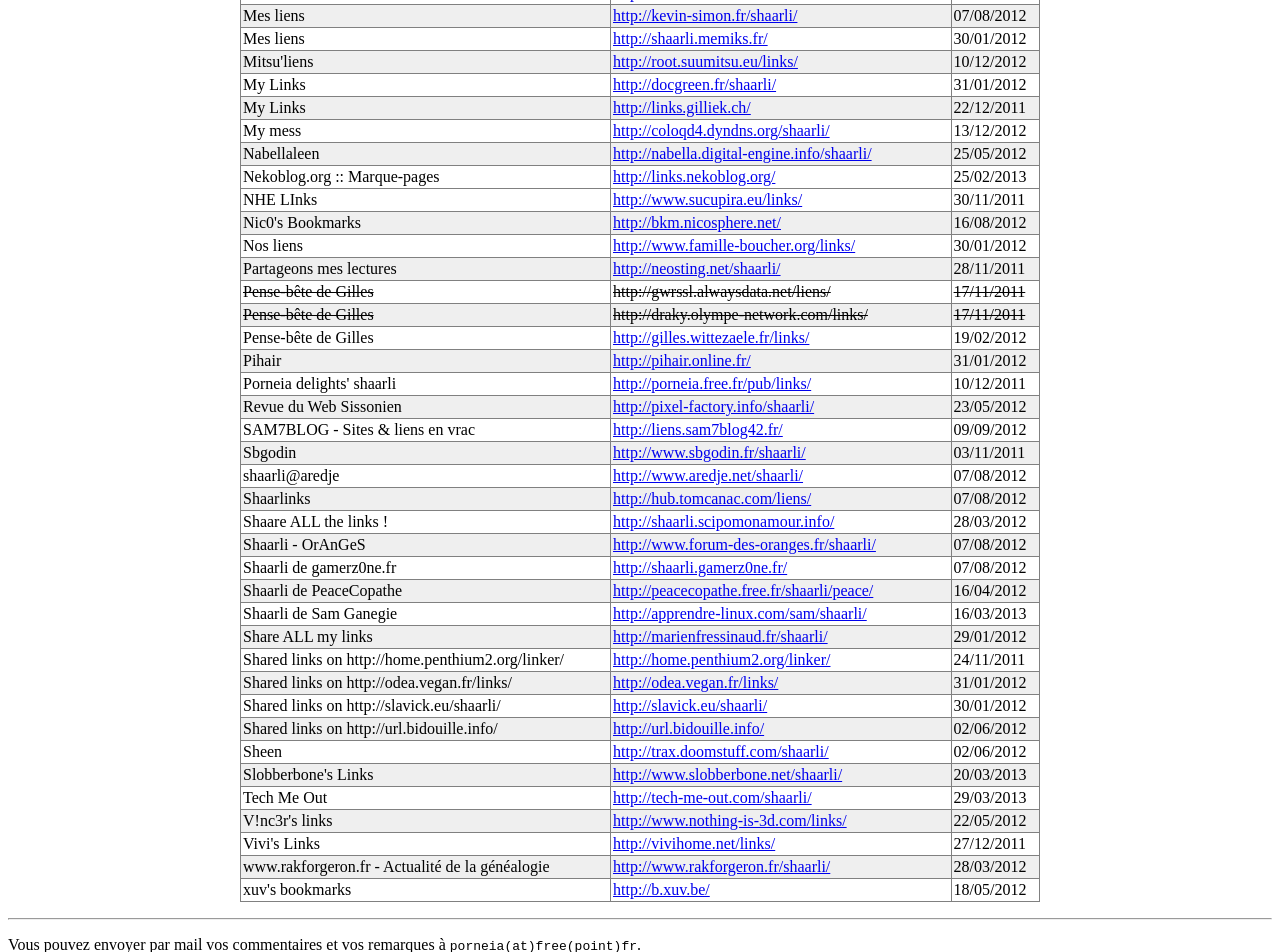
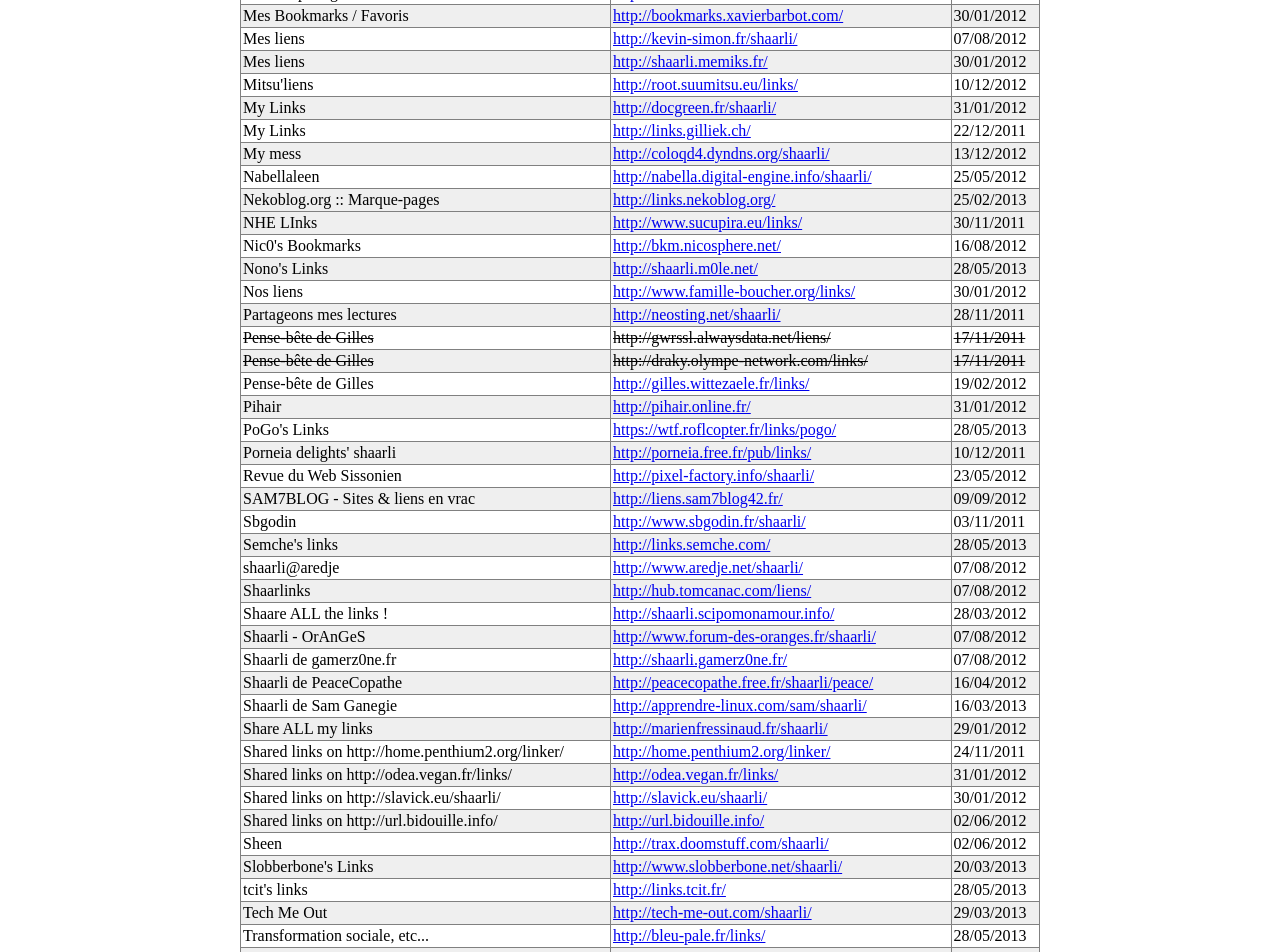
Before and after one commit to porneia/pub, a Jekyll site: the page built from bazaar/shaarli_online.html, in a window 1280 px wide and 1400 px high, scrolled down 1874 px. Shown: the top 952 px of the window. Built offline with Jekyll 4.4.1, drawn with Linux system fonts in a browser that asks for light colours; Markdown is read by kramdown in place of the engine named in the settings; some of the changed text lies outside the part shown.

Commit message:
New shaarlis

```diff
--- a/bazaar/shaarli_online.html
+++ b/bazaar/shaarli_online.html
@@ -42,495 +42,507 @@
   </tr>
 
   <tr>
+    <td>Bill2's Links</td>
+    <td><a href="http://links.bill2-software.com/shaarli/">http://links.bill2-software.com/shaarli/</a></td>
+    <td>28/05/2013</td>
+  </tr>
+
+  <tr class="ocolor">
     <td>Binerf's links</td>
     <td><a href="http://www.mygaia.org/shaarli/">http://www.mygaia.org/shaarli/</a></td>
     <td>07/08/2012</td>
   </tr>
 
-  <tr class="ocolor">
+  <tr>
     <td>BlankoLiens</td>
     <td><a href="https://olivier.dossmann.net/liens/">https://olivier.dossmann.net/liens/</a></td>
     <td>24/05/2012</td>
   </tr>
 
-  <tr>
+  <tr class="ocolor">
     <td>Bleiddwn's Shaarli</td>
     <td><a href="http://bleiddwn.com/links/">http://bleiddwn.com/links/</a></td>
     <td>28/03/2013</td>
   </tr>
 
-  <tr class="ocolor">
+  <tr>
     <td>BlueLinks</td>
     <td><a href="http://links.postblue.info/">http://links.postblue.info/</a></td>
     <td>25/01/2012</td>
   </tr>
 
-  <tr>
+  <tr class="ocolor">
     <td>Boîte à outils</td>
     <td><a href="http://maxime.richard9.free.fr/lien/">http://maxime.richard9.free.fr/lien/</a></td>
     <td>20/08/2012</td>
   </tr>
 
-  <tr class="ocolor">
+  <tr>
     <td>bookmark pinguoin</td>
     <td><a href="http://lepingouin.info/bookmark/">http://lepingouin.info/bookmark/</a></td>
     <td>31/01/2012</td>
   </tr>
 
-  <tr>
+  <tr class="ocolor">
     <td>Brèves du Planet Libre</td>
     <td><a href="http://liens.planet-libre.org/">http://liens.planet-libre.org/</a></td>
     <td>13/02/2012</td>
   </tr>
 
-  <tr class="ocolor">
+  <tr>
     <td>CAFAI, et plein de petits sucres autours</td>
     <td><a href="http://shaarli.cafai.fr/">http://shaarli.cafai.fr/</a></td>
     <td>21/05/2012</td>
   </tr>
 
-  <tr>
+  <tr class="ocolor">
     <td>Creposuke</td>
     <td><a href="http://www.creposuke.com/">http://www.creposuke.com/</a></td>
     <td>21/05/2012</td>
   </tr>
 
-  <tr class="ocolor">
+  <tr>
     <td>Cutaways</td>
     <td><a href="http://charlyecho.com/cutaways">http://charlyecho.com/cutaways/</a></td>
     <td>05/12/2012</td>
   </tr>
 
-  <tr>
+  <tr class="ocolor">
     <td>Cyril's shared links on tools.mecton.info</td>
     <td><a href="http://tools.mecton.info/shaarli/">http://tools.mecton.info/shaarli/</a></td>
     <td>31/01/2012</td>
   </tr>
 
-  <tr class="ocolor">
+  <tr>
     <td>De tout et de rien...</td>
     <td><a href="http://naxos.fr.free.fr/shaarli/">http://naxos.fr.free.fr/shaarli/</a></td>
     <td>25/05/2012</td>
   </tr>
 
-  <tr>
+  <tr class="ocolor">
     <td>Divers liens de MrKooky</td>
     <td><a href="http://mrkooky.legtux.org/shaarli/">http://mrkooky.legtux.org/shaarli/</a></td>
     <td>30/01/2012</td>
   </tr>
 
-  <tr class="ocolor">
+  <tr>
     <td>Dotmana interesting links</td>
     <td><a href="http://www.dotmana.com/shaarli/">http://www.dotmana.com/shaarli/</a></td>
     <td>11/01/2013</td>
   </tr>
 
-  <tr>
+  <tr class="ocolor">
     <td>En vrac</td>
     <td><a href="http://loeuillet.org/apps/links/">http://loeuillet.org/apps/links/</a></td>
     <td>13/02/2012</td>
   </tr>
 
-  <tr class="ocolor">
+  <tr>
     <td>Escales internautiques</td>
     <td><a href="http://tviblindi.legtux.org/shaarli/">http://tviblindi.legtux.org/shaarli/</a></td>
     <td>07/08/2012</td>
   </tr>
 
-  <tr>
+  <tr class="ocolor">
     <td>Espace de liberté</td>
     <td><a href="http://orangina-rouge.org/shaarli/">http://orangina-rouge.org/shaarli/</a></td>
     <td>05/07/2012</td>
   </tr>
 
-  <tr class="ocolor">
+  <tr>
     <td>Favoris de Chiche</td>
     <td><a href="http://chichelinux.be/favoris/">http://chichelinux.be/favoris/</a></td>
     <td>17/10/2011</td>
   </tr>
 
-  <tr>
+  <tr class="ocolor">
     <td>Favoris de l'agence Internet - Bretagne</td>
     <td><a href="http://perrot.thierry.free.fr/">http://perrot.thierry.free.fr/</a></td>
     <td>28/03/2012</td>
   </tr>
 
-  <tr class="ocolor">
+  <tr>
     <td>Fiat tux microblogging</td>
     <td><a href="https://mublog.fiat-tux.fr/">https://mublog.fiat-tux.fr/</a></td>
     <td>07/08/2012</td>
   </tr>
 
-  <tr>
+  <tr class="ocolor">
     <td>FULLINK</td>
     <td><a href="http://fullmaj.rd-h.fr/link/">http://fullmaj.rd-h.fr/link/</a></td>
     <td>31/01/2012</td>
   </tr>
 
-  <tr class="ocolor">
+  <tr>
     <td>fwix's links</td>
     <td><a href="http://yekri.net/">http://yekri.net/</a></td>
     <td>30/01/2012</td>
   </tr>
 
-  <tr>
+  <tr class="ocolor">
     <td>Gopi's Links</td>
     <td><a href="http://gaupy.org/shaarli/">http://gaupy.org/shaarli/</a></td>
     <td>20/05/2012</td>
   </tr>
 
-  <tr class="ocolor">
+  <tr>
     <td>Home social</td>
     <td><a href="http://social.homecomputing.fr/">http://social.homecomputing.fr/</a></td>
     <td>31/01/2012</td>
   </tr>
 
-  <tr>
+  <tr class="ocolor">
     <td>HowTommy | Liens et actu en vrac</td>
     <td><a href="http://liens.howtommy.net/">http://liens.howtommy.net/</a></td>
     <td>31/01/2012</td>
   </tr>
 
-  <tr class="ocolor">
+  <tr>
     <td>http://noxweb.dyndns.org/shaarli/</td>
     <td><a href="http://noxweb.dyndns.org/shaarli/">http://noxweb.dyndns.org/shaarli/</a></td>
     <td>02/06/2012</td>
   </tr>
 
-  <tr>
+  <tr class="ocolor">
     <td>IdleLinks</td>
     <td><a href="http://link.idleman.fr/">http://link.idleman.fr/</a></td>
     <td>22/11/2011</td>
   </tr>
 
-  <tr class="ocolor">
+  <tr>
     <td>Intéressant ?</td>
     <td><a href="http://sensini42.free.fr/shaarli/">http://sensini42.free.fr/shaarli/</a></td>
     <td>17/10/2011</td>
   </tr>
 
-  <tr>
+  <tr class="ocolor">
     <td>Kourai's Bookmarks and Links</td>
     <td><a href="http://shaarli.yggz.org/">http://shaarli.yggz.org/</a></td>
     <td>21/05/2012</td>
   </tr>
 
-  <tr class="ocolor">
+  <tr>
     <td>Le goinfre à liens Yunolog &amp; cie</td>
     <td><a href="https://rss.yunolog.org:4201/shaarli/">https://rss.yunolog.org:4201/shaarli/</a></td>
     <td>11/01/2013</td>
   </tr>
 
-  <tr>
+  <tr class="ocolor">
     <td>Le Shaarli de Genma</td>
     <td><a href="http://genma.free.fr/shaarli/">http://genma.free.fr/shaarli/</a></td>
     <td>28/06/2012</td>
   </tr>
 
-  <tr class="ocolor">
+  <tr>
     <td>Les bons liens du Gégé...</td>
     <td><a href="http://bookmarks.geekandfree.org/">http://bookmarks.geekandfree.org/</a></td>
     <td>31/01/2012</td>
   </tr>
 
-  <tr>
+  <tr class="ocolor">
     <td>Les liens</td>
     <td><a href="http://www.dadall.info/links/">http://www.dadall.info/links/</a></td>
     <td>12/08/2012</td>
   </tr>
 
-  <tr class="ocolor">
+  <tr>
     <td>Les liens de khrogos</td>
     <td><a href="http://khrogos.info/links/">http://khrogos.info/links/</a></td>
     <td>25/02/2012</td>
   </tr>
 
-  <tr>
+  <tr class="ocolor">
     <td>Les liens de Gatitac</td>
     <td><a href="http://links.gatitac.eu/">http://links.gatitac.eu/</a></td>
     <td>28/08/2012</td>
   </tr>
 
-  <tr class="ocolor">
+  <tr>
     <td>Les liens de Mazoutch</td>
     <td><a href="http://mazoutch.fr/">http://mazoutch.fr/</a></td>
     <td>13/02/2012</td>
   </tr>
 
-  <tr>
+  <tr class="ocolor">
     <td>Les Liens de Mohja</td>
     <td><a href="http://liens.mohja.fr/">http://liens.mohja.fr/</a></td>
     <td>13/02/2012</td>
   </tr>
 
-  <tr class="ocolor">
+  <tr>
     <td>Les Liens de Zanasha</td>
     <td><a href="http://zanasha-land.naeodeferra.fr/liens/">http://zanasha-land.naeodeferra.fr/liens/</a></td>
     <td>30/01/2012</td>
   </tr>
 
-  <tr>
+  <tr class="ocolor">
     <td>les liens du Colibri</td>
     <td><a href="http://colibri-libre.org/liens/">http://colibri-libre.org/liens/</a></td>
     <td>29/06/2012</td>
   </tr>
 
-  <tr class="ocolor">
+  <tr>
     <td>Les liens du JEEK</td>
     <td><a href="http://www.korezian.net/liens/">http://www.korezian.net/liens/</a></td>
     <td>30/09/2011</td>
   </tr>
 
-  <tr>
+  <tr class="ocolor">
     <td>Les liens de Kevin Merigot</td>
     <td><a href="http://www.mypersonnaldata.eu/shaarli/">http://www.mypersonnaldata.eu/shaarli/</a></td>
     <td>05/04/2013</td>
   </tr>
 
-  <tr class="ocolor">
+  <tr>
     <td>Les petits liens d'Alda</td>
     <td><a href="http://share.aldarone.fr/">http://share.aldarone.fr/</a></td>
     <td>07/11/2011</td>
   </tr>
 
-  <tr>
+  <tr class="ocolor">
     <td>Les piti liens de Vader</td>
     <td><a href="http://liens.vader.fr/">http://liens.vader.fr/</a></td>
     <td>14/12/2012</td>
   </tr>
 
-  <tr class="ocolor">
+  <tr>
     <td>Les si jolis liens de Cyrille BORNE</td>
     <td><a href="http://www.cyrille-borne.com/liens/">http://www.cyrille-borne.com/liens/</a></td>
     <td>06/08/2012</td>
   </tr>
 
-  <tr>
+  <tr class="ocolor">
     <td>li.sajous.net</td>
     <td><a href="http://li.sajous.net/">http://li.sajous.net/</a></td>
     <td>28/08/2012</td>
   </tr>
 
-  <tr class="ocolor">
+  <tr>
     <td>links.buntux.org</td>
     <td><a href="http://links.buntux.org/">http://links.buntux.org/</a></td>
     <td>28/05/2013</td>
   </tr>
 
-  <tr>
+  <tr class="ocolor">
     <td>Lien de Neuromancien</td>
     <td><a href="http://g.neuromancien.free.fr/shaarli/">http://g.neuromancien.free.fr/shaarli/</a></td>
     <td>10/02/2012</td>
   </tr>
 
-  <tr class="ocolor">
+  <tr>
     <td>Liens</td>
     <td><a href="http://199.59.247.93/links/">http://199.59.247.93/links/</a></td>
     <td>08/01/2013</td>
   </tr>
 
-  <tr>
+  <tr class="ocolor">
     <td>Liens &quot;A lire ailleurs&quot; du diplodocus</td>
     <td><a href="http://www.ventredudiplodocus.fr/liens/">http://www.ventredudiplodocus.fr/liens/</a></td>
     <td>05/06/2012</td>
   </tr>
 
-  <tr class="ocolor">
+  <tr>
     <td>Liens [quaternum]</td>
     <td><a href="http://liens.quaternum.net/">http://liens.quaternum.net/</a></td>
     <td>01/04/2012</td>
   </tr>
 
-  <tr>
+  <tr class="ocolor">
     <td>Liens Charlyecho</td>
     <td><a href="http://liens.charlyecho.com/">http://liens.charlyecho.com/</a></td>
     <td>07/08/2012</td>
   </tr>
 
-  <tr class="ocolor">
+  <tr>
     <td>Liens éclairs</td>
     <td><a href="http://bajazet.fr/shaarli/">http://bajazet.fr/shaarli/</a></td>
     <td>01/10/2012</td>
   </tr>
 
-  <tr>
+  <tr class="ocolor">
     <td>Liens Ecyseo</td>
     <td><a href="http://bookmarks.ecyseo.com">http://bookmarks.ecyseo.com/</a></td>
     <td>14/02/2012</td>
   </tr>
 
-  <tr class="ocolor">
+  <tr>
     <td>Liens en vrac</td>
     <td><a href="http://korzilius.host22.com/shaarli/">http://korzilius.host22.com/shaarli/</a></td>
     <td>07/08/2012</td>
   </tr>
 
-  <tr>
+  <tr class="ocolor">
     <td>Liens en vrac</td>
     <td><a href="http://links.kevinvuilleumier.net/">http://links.kevinvuilleumier.net/</a></td>
     <td>04/03/2013</td>
+  <tr>
+
   <tr class="ocolor">
-
-  <tr>
     <td>Liens en vrac</td>
     <td><a href="http://tartiflettebsd.net/links/">http://tartiflettebsd.net/links/</a></td>
     <td>30/01/2012</td>
   </tr>
 
-  <tr class="ocolor">
+  <tr>
     <td>Liens en vrac</td>
     <td><a href="http://tiphainebuccino.com/links/">http://tiphainebuccino.com/links/</a></td>
     <td>30/01/2012</td>
   </tr>
 
-  <tr>
+  <tr class="ocolor">
     <td>Liens en vrac de FChaix</td>
     <td><a href="http://fchaix.eu/shaarli/">http://fchaix.eu/shaarli/</a></td>
     <td>28/05/2013</td>
   </tr>
 
-  <tr class="ocolor">
+  <tr>
     <td>Liens en vrac de maethor</td>
     <td><a href="http://links.subiron.org/">http://links.subiron.org/</a></td>
     <td>13/10/2011</td>
   </tr>
 
-  <tr>
+  <tr class="ocolor">
     <td><del>Liens en vrac de Mitsukarenai</del></td>
     <td><del>http://mitsukarenai.fansub-streaming.eu/links/</del></td>
     <td><del>08/02/2012</del></td>
   </tr>
 
-  <tr class="ocolor">
+  <tr>
     <td>Liens en vrac de sebsauvage</td>
     <td><a href="http://sebsauvage.net/links/">http://sebsauvage.net/links/</a></td>
     <td>14/09/2011</td>
   </tr>
 
-  <tr>
+  <tr class="ocolor">
     <td>Liens favoris de Chassegnouf</td>
     <td><a href="http://chassegnouf.net/links/">http://chassegnouf.net/links/</a></td>
     <td>18/12/2011</td>
   </tr>
 
-  <tr class="ocolor">
+  <tr>
     <td>Liens partagés</td>
     <td><a href="http://lienspersos.accessibilisation.net/shaarli/">http://lienspersos.accessibilisation.net/shaarli/</a></td>
     <td>31/01/2012</td>
   </tr>
 
-  <tr>
+  <tr class="ocolor">
     <td>Liens partagés</td>
     <td><a href="http://www.compagnietraverses.com/shaarli/">http://www.compagnietraverses.com/shaarli/</a></td>
     <td>19/11/2011</td>
   </tr>
 
-  <tr class="ocolor">
+  <tr>
     <td>Liens partagés MAJEC CIRP_NE</td>
     <td><a href="http://cl1ath.free.fr/shaarli/">http://cl1ath.free.fr/shaarli/</a></td>
     <td>31/01/2012</td>
   </tr>
 
-  <tr>
+  <tr class="ocolor">
     <td>Liens vrac de Galsungen</td>
     <td><a href="http://shaarli.galsungen.net/">http://shaarli.galsungen.net/</a></td>
     <td>08/04/2013</td>
   </tr>
 
-  <tr class="ocolor">
+  <tr>
     <td>Links</td>
     <td><a href="http://h3b.us/links/">http://h3b.us/links/</a></td>
     <td>15/12/2011</td>
   </tr>
 
-  <tr>
+  <tr class="ocolor">
     <td>Links</td>
     <td><a href="http://www.sledra.info/links/">http://www.sledra.info/links/</a></td>
     <td>30/01/2012</td>
   </tr>
 
-  <tr class="ocolor">
+  <tr>
     <td>LinksBook</td>
     <td><a href="http://sventovit.fr/liens/">http://sventovit.fr/liens/</a></td>
     <td>02/12/2011</td>
   </tr>
 
-  <tr>
+  <tr class="ocolor">
     <td>Links mescanefeux</td>
     <td><a href="http://mescanefeux.com/link.php5">http://mescanefeux.com/link.php5</a></td>
     <td>19/01/2012</td>
   </tr>
 
-  <tr class="ocolor">
+  <tr>
     <td>Liste de partage d'Ohax</td>
     <td><a href="http://share.ohax.fr/">http://share.ohax.fr/</a></td>
     <td>05/11/2011</td>
   </tr>
 
-  <tr>
+  <tr class="ocolor">
     <td>Mes Bookmarks / Favoris</td>
     <td><a href="http://bookmarks.xavierbarbot.com/">http://bookmarks.xavierbarbot.com/</a></td>
     <td>30/01/2012</td>
   </tr>
 
-  <tr class="ocolor">
+  <tr>
     <td>Mes liens</td>
     <td><a href="http://kevin-simon.fr/shaarli/">http://kevin-simon.fr/shaarli/</a></td>
     <td>07/08/2012</td>
   </tr>
 
-  <tr>
+  <tr class="ocolor">
     <td>Mes liens</td>
     <td><a href="http://shaarli.memiks.fr/">http://shaarli.memiks.fr/</a></td>
     <td>30/01/2012</td>
   </tr>
 
-  <tr class="ocolor">
+  <tr>
     <td>Mitsu'liens</td>
     <td><a href="http://root.suumitsu.eu/links/">http://root.suumitsu.eu/links/</a></td>
     <td>10/12/2012</td>
   </tr>
 
-  <tr>
+  <tr class="ocolor">
     <td>My Links</td>
     <td><a href="http://docgreen.fr/shaarli/">http://docgreen.fr/shaarli/</a></td>
     <td>31/01/2012</td>
   </tr>
 
-  <tr class="ocolor">
+  <tr>
     <td>My Links</td>
     <td><a href="http://links.gilliek.ch/">http://links.gilliek.ch/</a></td>
     <td>22/12/2011</td>
   </tr>
 
-  <tr>
+  <tr class="ocolor">
     <td>My mess</td>
     <td><a href="http://coloqd4.dyndns.org/shaarli/">http://coloqd4.dyndns.org/shaarli/</a></td>
     <td>13/12/2012</td>
   </tr>
 
-  <tr class="ocolor">
+  <tr>
     <td>Nabellaleen</td>
     <td><a href="http://nabella.digital-engine.info/shaarli/">http://nabella.digital-engine.info/shaarli/</a></td>
     <td>25/05/2012</td>
   </tr>
 
-  <tr>
+  <tr class="ocolor">
     <td>Nekoblog.org :: Marque-pages</td>
     <td><a href="http://links.nekoblog.org/">http://links.nekoblog.org/</a></td>
     <td>25/02/2013</td>
+  <tr>
+
   <tr class="ocolor">
-
-  <tr>
     <td>NHE LInks</td>
     <td><a href="http://www.sucupira.eu/links/">http://www.sucupira.eu/links/</a></td>
     <td>30/11/2011</td>
   </tr>
 
-  <tr class="ocolor">
+  <tr>
     <td>Nic0's Bookmarks</td>
     <td><a href="http://bkm.nicosphere.net/">http://bkm.nicosphere.net/</a></td>
     <td>16/08/2012</td>
+  </tr>
+
+  <tr class="ocolor">
+    <td>Nono's Links</td>
+    <td><a href="http://shaarli.m0le.net/">http://shaarli.m0le.net/</a></td>
+    <td>28/05/2013</td>
   </tr>
 
   <tr>
@@ -570,27 +582,39 @@
   </tr>
 
   <tr>
+    <td>PoGo's Links</td>
+    <td><a href="https://wtf.roflcopter.fr/links/pogo/">https://wtf.roflcopter.fr/links/pogo/</a></td>
+    <td>28/05/2013</td>
+  </tr>
+
+  <tr class="ocolor">
     <td>Porneia delights' shaarli</td>
     <td><a href="http://porneia.free.fr/pub/links/">http://porneia.free.fr/pub/links/</a></td>
     <td>10/12/2011</td>
   </tr>
 
-  <tr class="ocolor">
+  <tr>
     <td>Revue du Web Sissonien</td>
     <td><a href="http://pixel-factory.info/shaarli/">http://pixel-factory.info/shaarli/</a></td>
     <td>23/05/2012</td>
   </tr>
 
-  <tr>
+  <tr class="ocolor">
     <td>SAM7BLOG - Sites & liens en vrac</td>
     <td><a href="http://liens.sam7blog42.fr/">http://liens.sam7blog42.fr/</a></td>
     <td>09/09/2012</td>
   </tr>
 
-  <tr class="ocolor">
+  <tr>
     <td>Sbgodin</td>
     <td><a href="http://www.sbgodin.fr/shaarli/">http://www.sbgodin.fr/shaarli/</a></td>
     <td>03/11/2011</td>
+  </tr>
+
+  <tr class="ocolor">
+    <td>Semche's links</td>
+    <td><a href="http://links.semche.com/">http://links.semche.com/</a></td>
+    <td>28/05/2013</td>
   </tr>
 
   <tr>
@@ -678,9 +702,21 @@
   </tr>
 
   <tr>
+    <td>tcit's links</td>
+    <td><a href="http://links.tcit.fr/">http://links.tcit.fr/</a></td>
+    <td>28/05/2013</td>
+  </tr>
+
+  <tr class="ocolor">
     <td>Tech Me Out</td>
     <td><a href="http://tech-me-out.com/shaarli/">http://tech-me-out.com/shaarli/</a></td>
     <td>29/03/2013</td>
+  </tr>
+
+  <tr>
+    <td>Transformation sociale, etc...</td>
+    <td><a href="http://bleu-pale.fr/links/">http://bleu-pale.fr/links/</a></td>
+    <td>28/05/2013</td>
   </tr>
 
   <tr class="ocolor">
```
